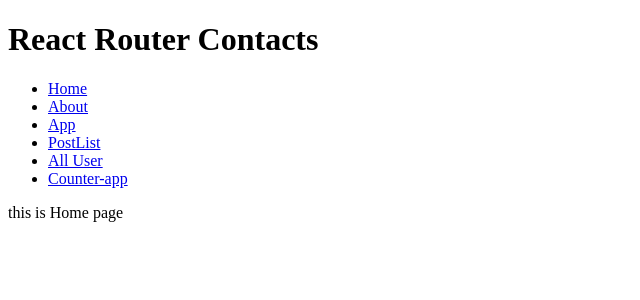
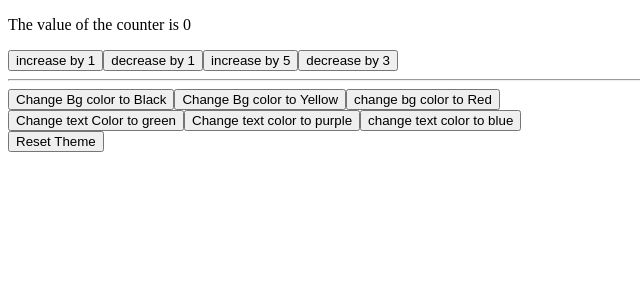
Before and after one commit to atikhasan007/reactLearn, a React (Vite) app in the folder hall/: page / in a window 1280 px wide. Shown: the top 300 px of the page, without its empty margins (0-640 px from the left). Built offline with nearby package versions, Linux system fonts and the light colour scheme.

Commit message:
introduction to Redux and store

```diff
--- a/hall/package.json
+++ b/hall/package.json
@@ -12,7 +12,9 @@
   "dependencies": {
     "react": "^19.0.0",
     "react-dom": "^19.0.0",
-    "react-router-dom": "^7.5.0"
+    "react-redux": "^9.2.0",
+    "react-router-dom": "^7.5.0",
+    "redux": "^5.0.1"
   },
   "devDependencies": {
     "@eslint/js": "^9.21.0",
--- a/hall/src/App.jsx
+++ b/hall/src/App.jsx
@@ -1,9 +1,72 @@
 import React from 'react'
+import {useSelector,useDispatch} from 'react-redux';
 
 const App = () => {
+  const counter = useSelector((storeState)=>storeState.counter)
+  const theme = useSelector((storeState)=> storeState.theme);
+
+  const dispatch = useDispatch();
+
+
+  const incrementHandler =  (payload) =>{
+    dispatch({type:'counter/increment', payload: payload})
+  }
+
+  const decrementHandler = (payload) =>{
+    dispatch({type:'counter/decrement', payload: payload})
+  }
   return (
-    <div>
-      this is app component
+    <div  style={{
+      backgroundColor:theme.bgColor,
+      color: theme.textColor
+    }} className='App'>
+       <div className='counter-app'>
+       <p>The value of the counter is {counter}</p>
+      <button onClick={()=>incrementHandler(1)}>increase by 1</button>
+      <button onClick={()=>decrementHandler(1)}>decrease by 1</button>
+      <button onClick={()=>incrementHandler(5)}>increase by 5</button>
+      <button onClick={()=>decrementHandler(3)}>decrease by 3</button>
+       </div>
+
+       <hr/>
+
+       <div className='theme'>
+           <div className='btn-group-bg'>
+           <button onClick={()=>dispatch({
+            type:'theme/changeBgColor',
+            payload:'black'
+           })}>Change Bg color to Black</button>
+           <button onClick={()=>dispatch({
+            type:'theme/changeBgColor',
+            payload:'yellow'
+           })}>Change Bg color to Yellow</button>
+           <button onClick={()=>dispatch({
+            type:'theme/changeBgColor',
+            payload:'red'
+           })}>change bg color to Red</button>
+           </div>
+
+           <div className='btn-group-front'>
+           <button onClick={()=>dispatch({
+            type:"theme/changeFontColor",
+            payload:'green'
+           })}>Change text Color to green</button>
+           <button onClick={()=>dispatch({
+            type:"theme/changeFontColor",
+            payload:'purple'
+           })}>Change text color to purple</button>
+           <button onClick={()=>dispatch({
+            type:"theme/changeFontColor",
+            payload:'blue'
+           })}>change text color to blue</button>
+           </div>
+
+         <button onClick={()=>dispatch({
+          type:'theme/resetTheme'
+
+         })}>Reset Theme</button>
+
+       </div>
 
     </div>
   )
--- a/hall/src/main.jsx
+++ b/hall/src/main.jsx
@@ -3,8 +3,12 @@ import { createRoot } from 'react-dom/client'
 import App from './App.jsx'
 import {RouterProvider} from "react-router-dom";
 import { router } from './router/router.jsx'
+import {Provider} from 'react-redux';
+import { store } from './store/index.js';
 createRoot(document.getElementById('root')).render(
   <StrictMode>
-    <RouterProvider router={router}/>
+    <Provider store={store}>
+        <App/>
+    </Provider>
   </StrictMode>,
 )
--- /dev/null
+++ b/hall/src/store/index.js
@@ -0,0 +1,57 @@
+import  { createStore, combineReducers } from 'redux';
+const counterReducer = (state = 0 , action ) =>{
+    switch(action.type){
+        case "counter/increment":{
+            return state + action.payload;
+        }
+        case "counter/decrement" : {
+            return state - action.payload;
+        }
+
+        default:{
+            return state;
+        }
+
+    }
+
+}
+
+
+const initState = {
+    bgColor : '#fff',
+    textColor : '#000',
+}
+
+
+const themeReducer = (state = initState, action) =>{
+    switch(action.type){
+        case "theme/changeBgColor" : {
+            return {
+                ...state,
+                bgColor : action.payload
+            }
+        }
+        case "theme/changeFontColor" : {
+            return {
+                ...state,
+                textColor : action.payload
+            }
+        }
+        case "theme/resetTheme":{
+            return initState;
+        }
+        default:{
+            return state;
+        }
+    }
+
+}
+
+
+const rootReducer = combineReducers({
+    counter : counterReducer,
+    theme : themeReducer,
+})
+
+
+export const store = createStore(rootReducer)
```
Also changed, not shown: 1 other file (tests, documents, lock files or other folders).
